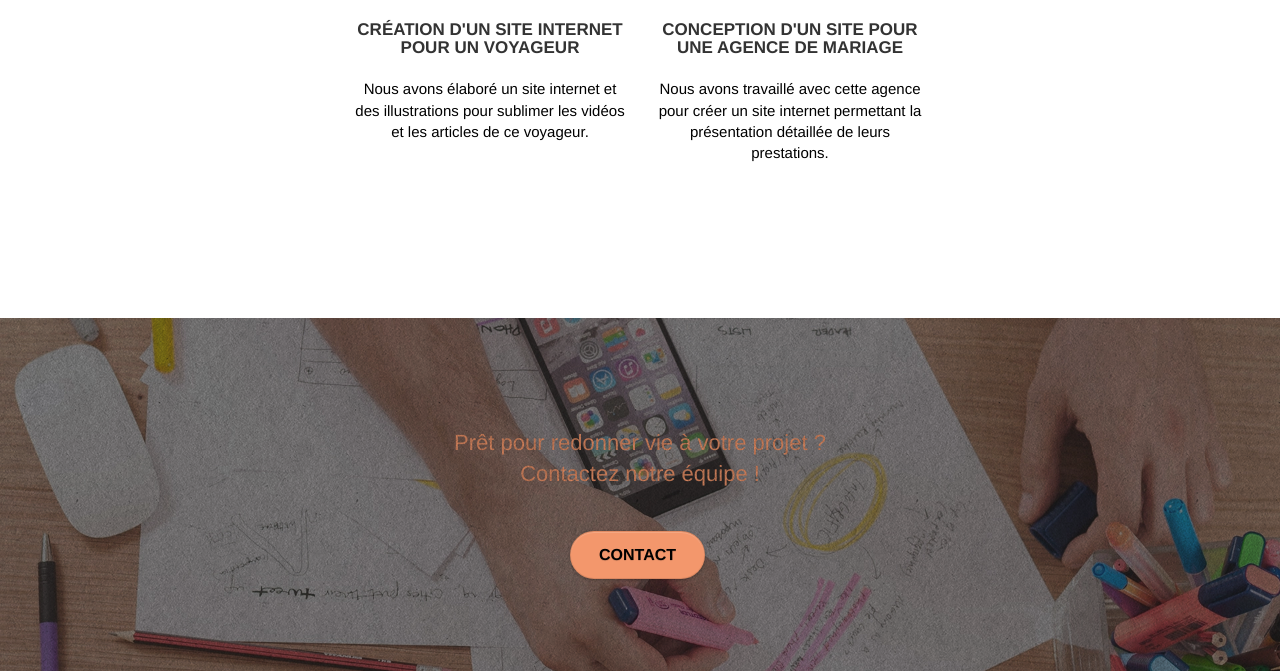
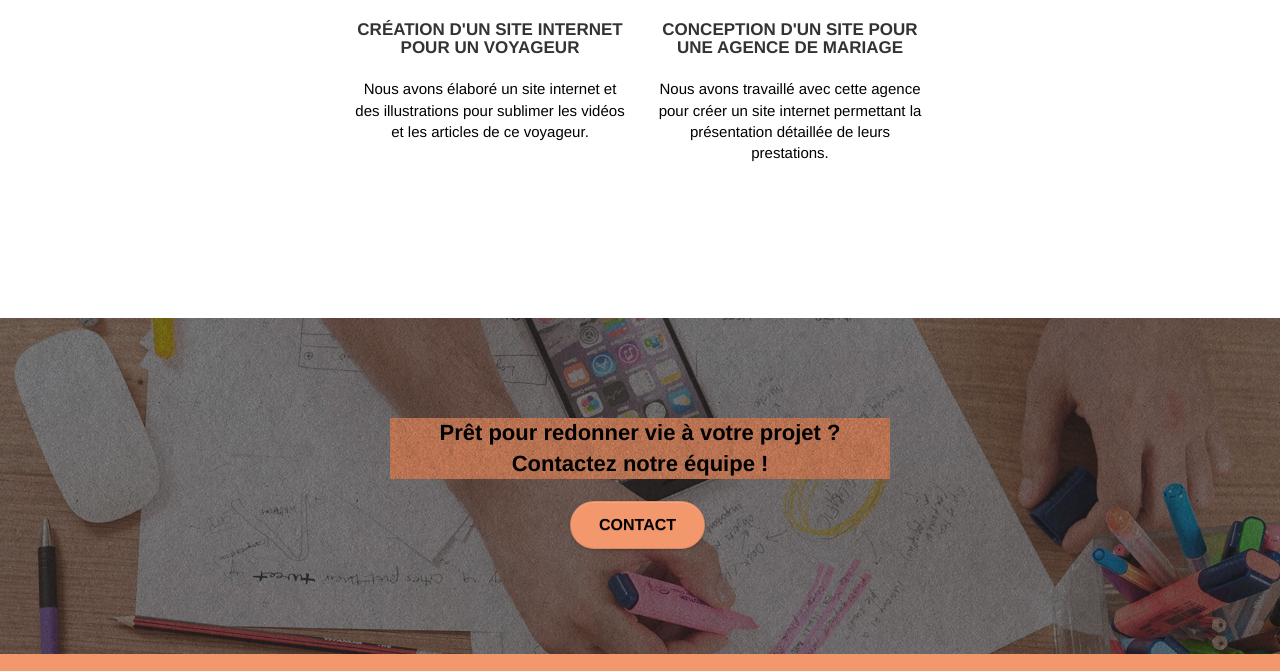
Before and after one commit to Adrien-A51/P4-La-panthere, a plain HTML site: page index.html in a window 1280 px wide. Shown: the part 2848-3519 px from the top of the page. Drawn offline with Linux system fonts and the light colour scheme.

Commit message:
modifs tc-orange css ligne 785

```diff
--- a/style.css
+++ b/style.css
@@ -783,7 +783,11 @@ h4 {
 }
 
 .tc-orange {
-    color: #F3976C!important;
+    color: black;
+    font-weight: bold;
+    background-color: #F3976C;
+    width: 500px;
+    margin: auto;
 }
 
 .btn-atomic-tangerine {
```
